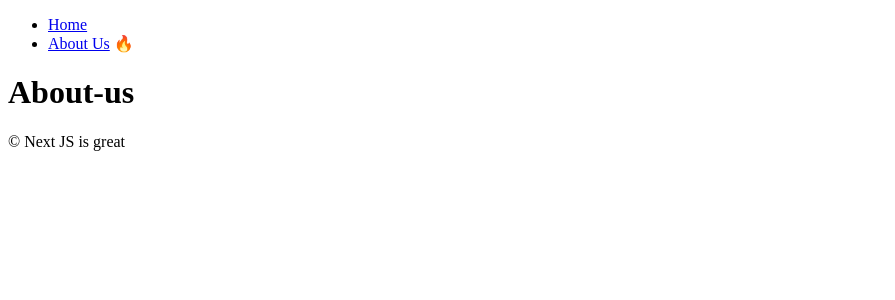
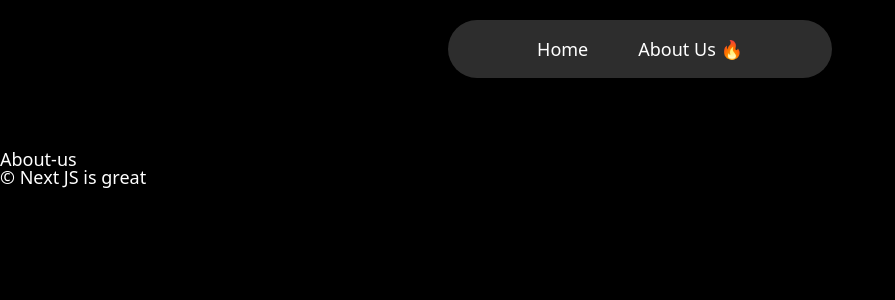
Before and after one commit to moonssa/learn-nextjs14, a Next.js app: page /about-us in a window 1280 px wide. Shown: the top 300 px of the page, without its empty margins (0-895 px from the left). Built offline with nearby package versions, Linux system fonts and the light colour scheme.

Commit message:
home page styling

```diff
--- a/app/layout.tsx
+++ b/app/layout.tsx
@@ -1,3 +1,4 @@
+import "../styles/global.css";
 import { Metadata } from "next";
 import Navigation from "../components/navigation";
 
--- a/components/movie-videos.tsx
+++ b/components/movie-videos.tsx
@@ -3,9 +3,9 @@
 async function getVideos(id: string) {
   console.log("Fetching Videos", Date.now());
   await new Promise((resolve) => setTimeout(resolve, 3000));
-  throw new Error("something broke.....");
-  // const response = await fetch(`${API_URL}/${id}/videos`);
-  // return response.json();
+  // throw new Error("something broke.....");
+  const response = await fetch(`${API_URL}/${id}/videos`);
+  return response.json();
 }
 export default async function MovieVideos({ id }: { id: string }) {
   const videos = await getVideos(id);
--- a/components/navigation.tsx
+++ b/components/navigation.tsx
@@ -1,11 +1,12 @@
 "use client";
 import Link from "next/link";
 import { usePathname } from "next/navigation";
+import styles from "../styles/navigation.module.css";
 
 export default function Navigation() {
   const pathname = usePathname();
   return (
-    <nav>
+    <nav className={styles.nav}>
       <ul>
         <li>
           <Link href="/">Home</Link> {pathname == "/" ? "🔥" : ""}
--- /dev/null
+++ b/styles/global.css
@@ -0,0 +1,141 @@
+html,
+body,
+div,
+span,
+applet,
+object,
+iframe,
+h1,
+h2,
+h3,
+h4,
+h5,
+h6,
+p,
+blockquote,
+pre,
+a,
+abbr,
+acronym,
+address,
+big,
+cite,
+code,
+del,
+dfn,
+em,
+img,
+ins,
+kbd,
+q,
+s,
+samp,
+small,
+strike,
+strong,
+sub,
+sup,
+tt,
+var,
+b,
+u,
+i,
+center,
+dl,
+dt,
+dd,
+ol,
+ul,
+li,
+fieldset,
+form,
+label,
+legend,
+table,
+caption,
+tbody,
+tfoot,
+thead,
+tr,
+th,
+td,
+article,
+aside,
+canvas,
+details,
+embed,
+figure,
+figcaption,
+footer,
+header,
+hgroup,
+menu,
+nav,
+output,
+ruby,
+section,
+summary,
+time,
+mark,
+audio,
+video {
+  margin: 0;
+  padding: 0;
+  border: 0;
+  font-size: 100%;
+  font: inherit;
+  vertical-align: baseline;
+}
+/* HTML5 display-role reset for older browsers */
+article,
+aside,
+details,
+figcaption,
+figure,
+footer,
+header,
+hgroup,
+menu,
+nav,
+section {
+  display: block;
+}
+body {
+  line-height: 1;
+}
+ol,
+ul {
+  list-style: none;
+}
+blockquote,
+q {
+  quotes: none;
+}
+blockquote:before,
+blockquote:after,
+q:before,
+q:after {
+  content: "";
+  content: none;
+}
+table {
+  border-collapse: collapse;
+  border-spacing: 0;
+}
+
+body {
+  padding-top: 150px;
+  font-family: system-ui, -apple-system, BlinkMacSystemFont, "Segoe UI", Roboto,
+    Oxygen, Ubuntu, Cantarell, "Open Sans", "Helvetica Neue", sans-serif;
+  background-color: black;
+  color: white;
+  font-size: 18px;
+}
+
+a {
+  color: inherit;
+  text-decoration: none;
+}
+/* a:hover {
+  text-decoration: underline;
+} */
--- /dev/null
+++ b/styles/navigation.module.css
@@ -0,0 +1,28 @@
+.nav {
+  background-color: #2d2d2d;
+  position: fixed;
+  width: 30%;
+  margin: 0 auto;
+  top: 20px;
+  padding: 20px 0px;
+  left: 50%;
+  border-radius: 50px;
+  z-index: 10;
+  transform: translateX(-50%);
+}
+
+.nav ul {
+  display: flex;
+  justify-content: center;
+  gap: 50px;
+}
+
+.nav ul li {
+  list-style: none;
+  transform: none;
+  transition: all 0.1s ease-in-out;
+}
+
+.nav ul li:hover {
+  transform: scale(1.05);
+}
```
Also changed, not shown: app/(Home)/page.tsx (+9 -4 lines), components/movie.tsx (added, +17 -0 lines), styles/home.module.css (added, +8 -0 lines), styles/movie.module.css (added, +11 -0 lines).
